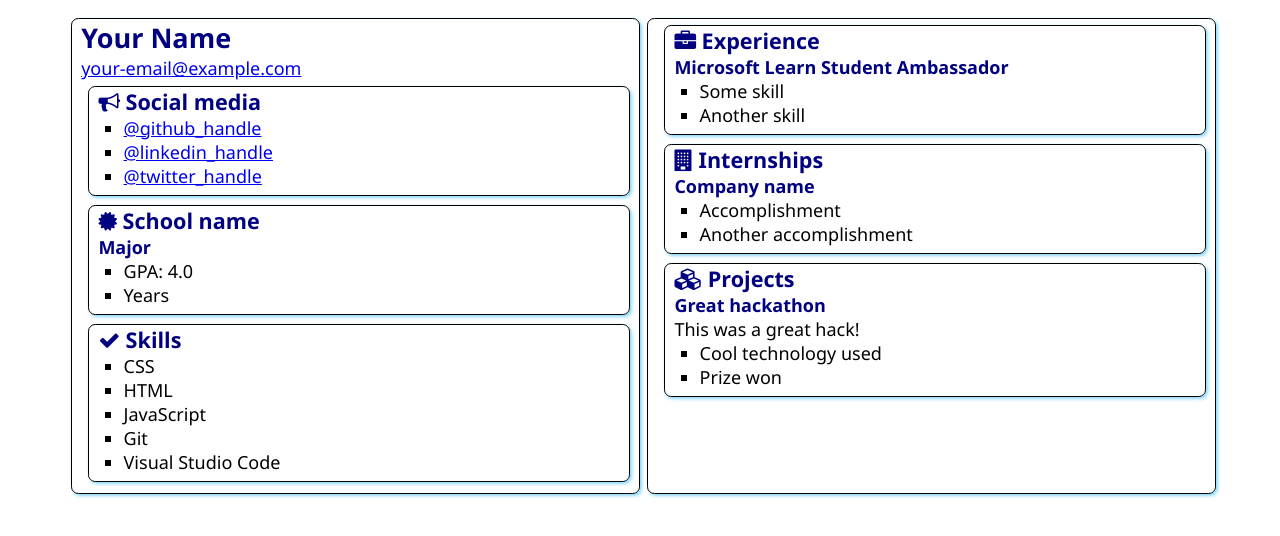
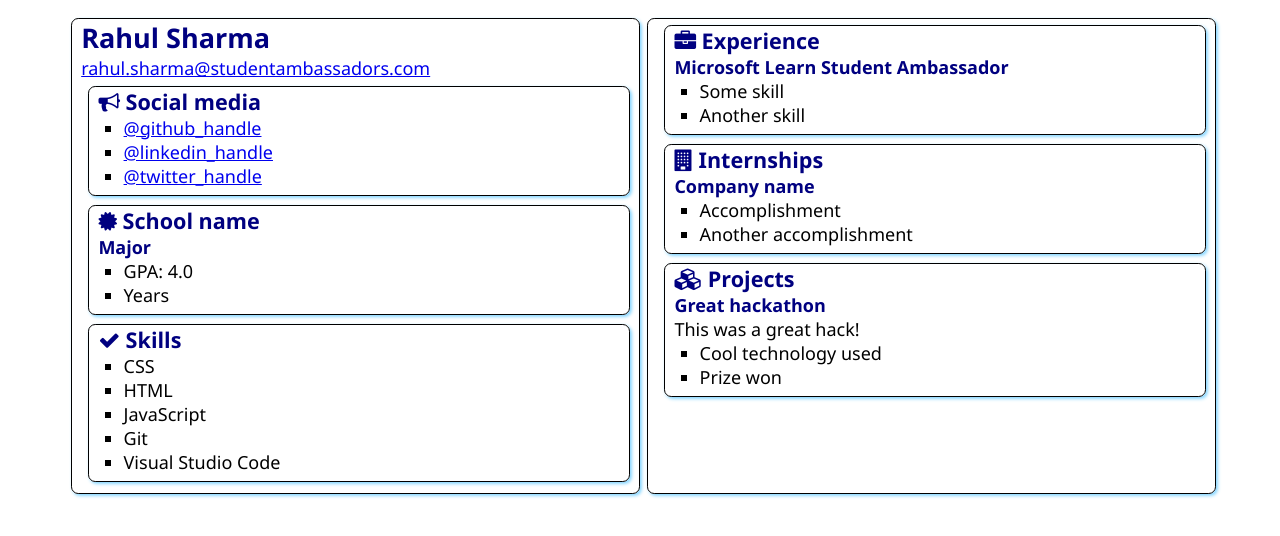
Before and after one commit to rahulsh18/SATechnicalOnboarding, a plain HTML site: page src/index.html in a window 1280 px wide. Drawn offline with Linux system fonts and the light colour scheme.

Commit message:
added my name and email

```diff
--- a/src/index.html
+++ b/src/index.html
@@ -12,8 +12,8 @@
 <body>
     <main>
         <article class="box">
-            <h1>Your Name</h1>
-            <div><a href="mailto:your.email@example.com">your-email@example.com</a></div>
+            <h1>Rahul Sharma</h1>
+            <div><a href="mailto:your.email@example.com">rahul.sharma@studentambassadors.com</a></div>
 
             <section class="box">
                 <h2>
```
